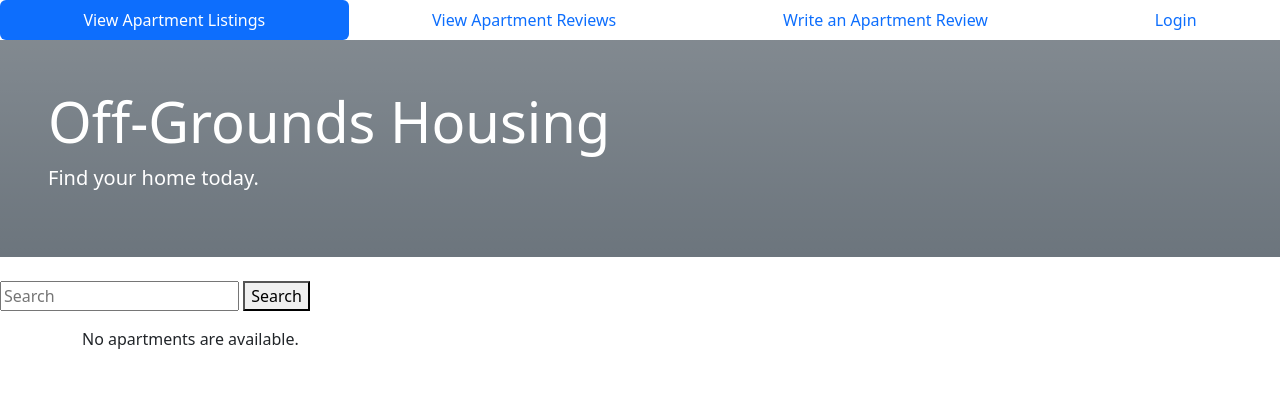
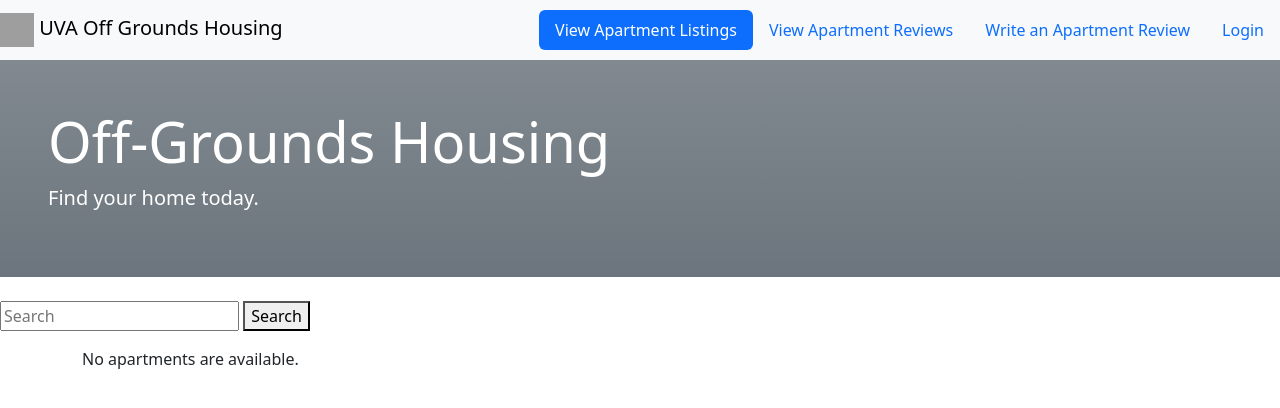
Before and after one commit to sashau2001/PropertyListingWebsite, a Django app: page / in a window 1280 px wide. Shown: the top 408 px of the page. Run offline with Django 3.2, Linux system fonts and the light colour scheme; data that the repository does not hold is empty; some libraries are stand-ins or nearby versions; grey boxes are pictures that could not be loaded.

Commit message:
changed navbar

```diff
--- a/b02_housing_app/templates/navbar.html
+++ b/b02_housing_app/templates/navbar.html
@@ -1,4 +1,10 @@
 {% load socialaccount %}
+
+<nav class="navbar navbar-light bg-light">
+  <a class="navbar-brand" href="{% url 'apartments'%}">
+    <img src="https://upload.wikimedia.org/wikipedia/commons/d/dd/University_of_Virginia_Rotunda_logo.svg" width="34" height="34" class="d-inline-block align-top" alt="">
+      UVA Off Grounds Housing
+  </a>
 
 <ul class="nav nav-pills nav-fill">
   <li class="nav-item">
@@ -18,3 +24,4 @@
       {% endif %}
   </li>
 </ul>
+</nav>
```
Also changed, not shown: b02_housing_app/templates/rotunda.png (added).
